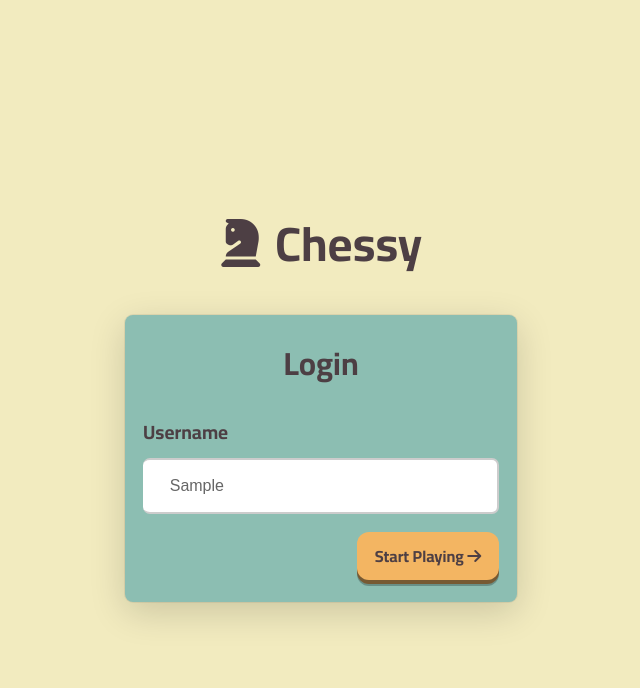
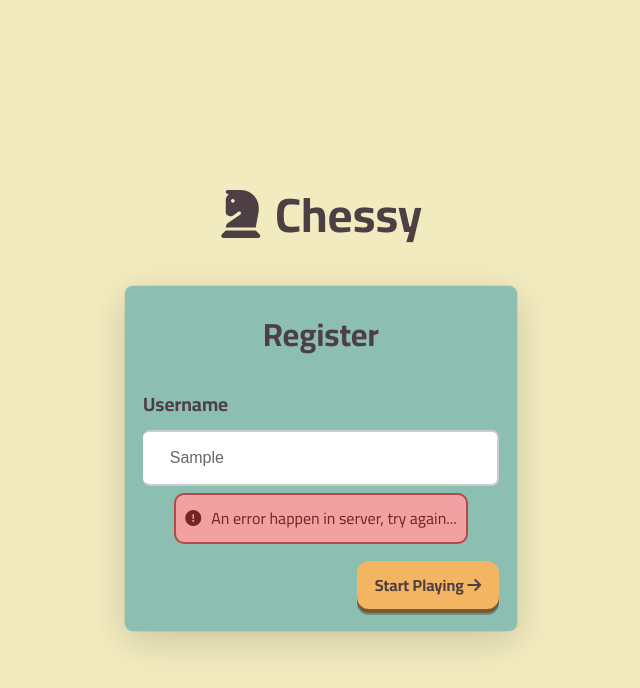
Before and after one commit to ElrohirGT/Chessy, a Vue app in the folder chessy_frontend/: page / in a window 1280 px wide. Both pictures are taken after typing "Sample" into the empty fields and a click on the button "Start Playing". Shown: the top 688 px of the page, without its empty margins (319-959 px from the left). Built offline with nearby package versions, Linux system fonts and the light colour scheme; no server answers.

Commit message:
Feat: Add form validation when register for game and storing user id.

```diff
--- a/chessy_frontend/package.json
+++ b/chessy_frontend/package.json
@@ -10,6 +10,8 @@
     "format": "prettier --write src/"
   },
   "dependencies": {
+    "@vuelidate/core": "^2.0.3",
+    "@vuelidate/validators": "^2.0.3",
     "pinia": "^2.0.36",
     "vue": "^3.3.2",
     "vue-router": "^4.2.0"
--- a/chessy_frontend/src/components/organisms/formCard.vue
+++ b/chessy_frontend/src/components/organisms/formCard.vue
@@ -14,8 +14,9 @@
                 ></form-field>
             </div>
             <!-- ERROR CARD -->
-            <div class="submitError">
-                {{ h }}
+            <div class="submitError" v-if="errorMessage != null">
+                <i class="fa-solid fa-circle-exclamation"></i>
+                <span>{{ errorMessage }}</span>
             </div>
             <!-- SUBMIT BUTTON -->
             <button-important class="playButton" @click.prevent="submit()">
@@ -67,6 +68,12 @@ export default {
         },
         /** Font Awesome code to display an icon at the end of button text */
         submitButtonIcon: {
+            type: String,
+            required: false,
+            default: null
+        },
+        /** Message when form validation went wrong */
+        errorMessage: {
             type: String,
             required: false,
             default: null
@@ -122,4 +129,17 @@ form {
     margin-left: auto;
     margin-right: 0;
 }
+.submitError {
+    margin-top: 1ch;
+    background-color: rgb(241, 161, 161);
+    padding: 1ch;
+    border-radius: 0.5rem;
+    outline: 2px solid rgb(180, 73, 73);
+}
+.submitError * {
+    color: rgb(114, 37, 37);
+}
+.submitError i {
+    margin-right: 1ch;
+}
 </style>
--- /dev/null
+++ b/chessy_frontend/src/stores/userSession.js
@@ -0,0 +1,21 @@
+import { ref, computed } from 'vue'
+import { defineStore } from 'pinia'
+
+export const useUserSessionStore = defineStore('userSession', () => {
+    const userCredentials = ref({
+        name: null,
+        id: null
+    })
+    const isUserValidated = computed(() => {
+        if (userCredentials.value.id == null) return false
+        else if (userCredentials.value.name == null) return false
+        return true
+    })
+
+    function setUserCredentials({ name, id }) {
+        userCredentials.value.name = name
+        userCredentials.value.id = id
+    }
+
+    return { userCredentials, isUserValidated, setUserCredentials }
+})
--- a/chessy_frontend/src/views/LoginView.vue
+++ b/chessy_frontend/src/views/LoginView.vue
@@ -7,20 +7,27 @@
         </div>
         <!-- LOGIN FORM -->
         <form-card
-            title="Login"
+            title="Register"
             :fields="this.fields"
+            :errorMessage="this.errorMsg"
             submitButtonText="Start Playing "
             submitButtonIcon="fa-solid fa-arrow-right"
-            @form-submitted="registerUser"
+            @form-submitted="signInUser"
         ></form-card>
     </main>
 </template>
 
 <script>
+import { useVuelidate } from '@vuelidate/core'
+import { required } from '@vuelidate/validators'
+import { useUserSessionStore } from '@/stores/userSession'
+import { REGISTER_URL } from '@/main.js'
 import formCard from '@/components/organisms/formCard.vue'
-import { REGISTER_URL } from '../main.js'
 
 export default {
+    setup() {
+        return { v$: useVuelidate() }
+    },
     components: {
         formCard
     },
@@ -33,25 +40,65 @@ export default {
                     placeholder: 'SuperChessGamer, TheWinner...',
                     currentValue: null
                 }
-            ]
+            ],
+            errorMsg: null
+        }
+    },
+    computed: {
+        username() {
+            return this.fields[0].currentValue
+        }
+    },
+    validations() {
+        return {
+            username: { required }
         }
     },
     methods: {
+        /**
+         * Ask the API to create a user, with this.username,
+         * and returns the id.
+         */
         async registerUser() {
             let options = {
                 method: 'POST',
                 headers: { 'Content-Type': 'text/plain' },
-                body: this.fields[0].currentValue
+                body: this.username
             }
+            try {
+                let response = await fetch(REGISTER_URL, options)
+                let user_id = await response.text()
+                console.log(this.username + ': ' + user_id)
+                return user_id
+            } catch (error) {
+                this.errorMsg = 'An error happen in server, try again...'
+                return null
+            }
+        },
+        validateForm() {
+            this.v$.$validate()
+            if (this.v$.$error) {
+                this.errorMsg = this.v$.$errors[0].$message
+            }
+            return this.v$.$error
+        },
+        /** Stores the user data from the form and change page. */
+        async signInUser() {
+            this.errorMsg = null
+            if (this.validateForm()) return
 
-            try {
-                let user_id = await fetch(REGISTER_URL, options)
-                console.log(user_id.text)
-                // this.$store.value = value
-                // return user_id.text()
-            } catch (error) {
-                console.error("Error: ", error)
-            }
+            // Fetching values
+            let user_id = await this.registerUser()
+            if (this.errorMsg != null) return
+
+            // Storing values
+            const { setUserCredentials } = useUserSessionStore()
+            setUserCredentials({
+                name: this.username,
+                id: user_id
+            })
+
+            this.$router.replace({ name: 'lobby' })
         }
     }
 }
```
Also changed, not shown: chessy_frontend/src/components/molecules/buttonHero.vue (+2 -6 lines), chessy_frontend/src/stores/counter.js (deleted, +0 -12 lines), 1 other file (tests, documents, lock files or other folders).
